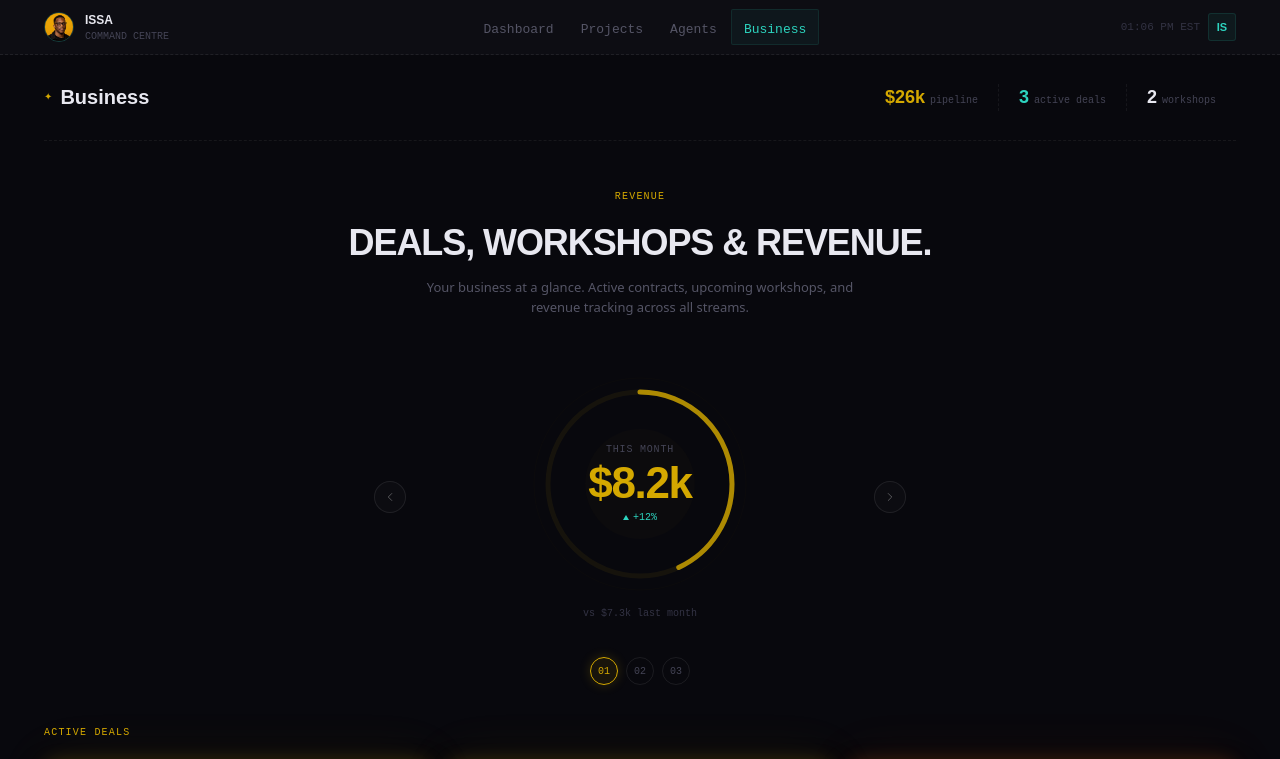
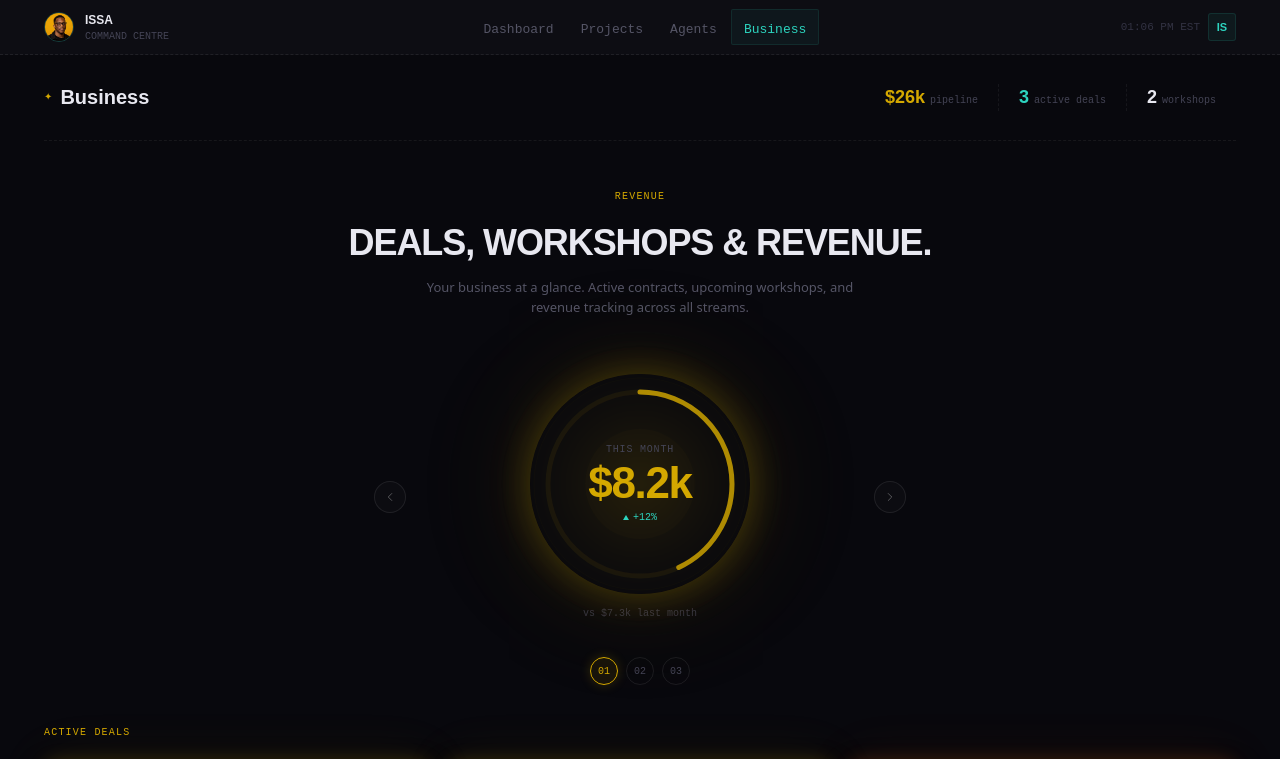
Before and after one commit to louie-stack/Issa-Command-Centre, a Next.js app: page /business in a window 1280 px wide. Shown: the top 759 px of the page. Built offline with nearby package versions, Linux system fonts and the light colour scheme.

Commit message:
Add backlit glow behind carousel circles matching slide accent colour

```diff
--- a/app/business/page.js
+++ b/app/business/page.js
@@ -97,7 +97,9 @@ function RevenueSlide({ slide, active }) {
   const circ = 2 * Math.PI * 92;
   return (
     <div style={{ display: active ? "flex" : "none", flexDirection: "column", alignItems: "center", justifyContent: "center", width: "100%", height: "100%", position: "absolute", inset: 0 }}>
-      <div style={{ position: "relative", width: 220, height: 220 }}>
+      <div style={{ position: "relative", width: 220, height: 220, borderRadius: "50%", boxShadow: `0 0 40px rgba(${rgb},0.25), 0 0 100px rgba(${rgb},0.12), 0 0 180px rgba(${rgb},0.06)` }}>
+        {/* Backlit glow layer */}
+        <div style={{ position: "absolute", inset: -30, borderRadius: "50%", background: `radial-gradient(circle, rgba(${rgb},0.12) 0%, rgba(${rgb},0.04) 40%, transparent 70%)`, pointerEvents: "none", filter: "blur(8px)" }} />
         <svg width="220" height="220" viewBox="0 0 220 220" style={{ position: "absolute", inset: 0 }}>
           <circle cx="110" cy="110" r="106" fill="none" stroke={`rgba(${rgb},0.04)`} strokeWidth="0.5" />
           <circle cx="110" cy="110" r="92" fill="none" stroke={`rgba(${rgb},0.07)`} strokeWidth="5" strokeLinecap="round" />
```
